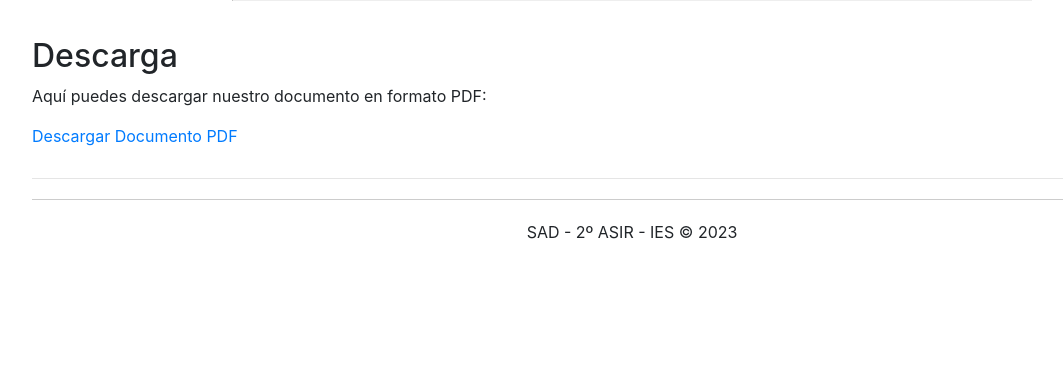
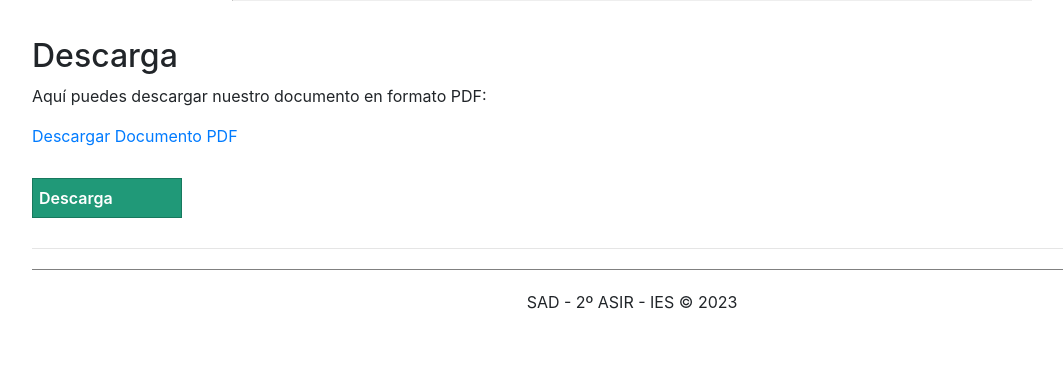
Before and after one commit to ICV-23-24/proyecto-criptografia-python-grupo1, a Flask app: page /doc/ in a window 1280 px wide. Shown: the part 995-1385 px from the top of the page, without its empty margins (8-1071 px from the left). Before the commit the page ends 1234 px from the top, so only its background shows below. Run offline with Flask 2, Linux system fonts and the light colour scheme; some libraries are stand-ins or nearby versions.

Commit message:
multiples cambios

```diff
--- a/static/site.css
+++ b/static/site.css
@@ -1,3 +1,76 @@
+section.descarga .button  {
+    position: relative;
+    width: 150px;
+    height: 40px;
+    cursor: pointer;
+    display: flex;
+    align-items: center;
+    border: 1px solid #17795E;
+    background-color: #209978;
+    overflow: hidden;
+  }
+
+  section.descarga .button, .button__icon, .button__text {
+    transition: all 0.3s;
+    -webkit-transition: all 0.3s;
+    -moz-transition: all 0.3s;
+    -ms-transition: all 0.3s;
+    -o-transition: all 0.3s;
+}
+
+section.descarga .button .button__text {
+    transform: translateX(22px);
+    color: #fff;
+    font-weight: 600;
+    -webkit-transform: translateX(22px);
+    -moz-transform: translateX(22px);
+    -ms-transform: translateX(22px);
+    -o-transform: translateX(22px);
+}
+
+section.descarga .button .button__icon {
+    position: absolute;
+    transform: translateX(109px);
+    height: 100%;
+    width: 39px;
+    background-color: #17795E;
+    display: flex;
+    align-items: center;
+    justify-content: center;
+    -webkit-transform: translateX(109px);
+    -moz-transform: translateX(109px);
+    -ms-transform: translateX(109px);
+    -o-transform: translateX(109px);
+}
+
+section.descarga .button .svg {
+    width: 20px;
+    fill: #fff;
+  }
+
+  section.descarga .button:hover {
+    background: #17795E;
+  }
+
+  section.descarga .button:hover .button__text {
+    color: transparent;
+  }
+
+  section.descarga .button:hover .button__icon {
+    width: 148px;
+    transform: translateX(0);
+  }
+
+  section.descarga .button:active .button__icon {
+    background-color: #146c54;
+  }
+
+  section.descarga .button:active {
+    border: 1px solid #146c54;
+  }
+
+
+
 .message {
     font-weight: 600;
     color: blue;
@@ -35,7 +108,7 @@ footer {
     text-align: center;
     padding: 20px;
     margin-top: 20px;
-    border-top: 1px solid #ccc;
+    border-top: 1px solid gray;
 }
 
 .container {
@@ -43,14 +116,16 @@ footer {
     justify-content: space-around;
     flex-wrap: wrap;
     margin: 20px;
+    background-color: gray;
 }
 
  .card {
-    border: 1px solid #ddd;
+    border: 1px solid gray;
     border-radius: 5px;
     padding: 20px;
     margin: 10px;
     width: 300px;
+    background-color: gray;
 }
 
  .card h2 {
@@ -60,6 +135,7 @@ footer {
 .container {
     margin: 10px;
     text-align: left; /* Centrar los elementos dentro del contenedor */
+    background-color: gray;
 }
 
 /* .card-container {
@@ -105,16 +181,19 @@ background-color: greenyellow;
 .card-container {
     display: flex;
     justify-content: space-around;
+    background-color: gray;
     flex-wrap: wrap;
+
 }
 
-.card {
+/* .card {
     border: 1px solid #ddd;
     border-radius: 5px;
     padding: 20px;
     margin: 10px;
-    width: 300px; /* O el ancho deseado para cada tarjeta */
-}
+    width: 300px; /* O el ancho deseado para cada tarjeta
+    background-color: blue;}
+     */
 
 body {
     font-family: 'Arial', sans-serif;
@@ -153,3 +232,12 @@ h1, h2 {
     max-width: 800px; /* Ajusta el ancho máximo según tus necesidades */
     margin: 20px auto; /* Centra el contenedor del PDF */
 }
+
+#textoOculto {
+    list-style: none;
+    padding: 0;
+    margin: 0;
+}
+
+
+/* deecarga */
--- a/templates/doc.html
+++ b/templates/doc.html
@@ -21,4 +21,14 @@ Documentación
     <a href="../static/PROYECTO CRIPTOGRAFICO22.pdf" target="_blank">Descargar Documento PDF</a>
 </section>
 
+<section class="descarga">
+<button class="button" type="button">
+    <a href="../static/PROYECTO CRIPTOGRAFICO22.pdf">
+    <span class="button__text">Descarga</span>
+    <a href="../static/PROYECTO CRIPTOGRAFICO22.pdf">
+    <span class="button__icon"><svg xmlns="http://www.w3.org/2000/svg" viewBox="0 0 35 35" id="bdd05811-e15d-428c-bb53-8661459f9307" data-name="Layer 2" class="svg"><path d="M17.5,22.131a1.249,1.249,0,0,1-1.25-1.25V2.187a1.25,1.25,0,0,1,2.5,0V20.881A1.25,1.25,0,0,1,17.5,22.131Z"></path><path d="M17.5,22.693a3.189,3.189,0,0,1-2.262-.936L8.487,15.006a1.249,1.249,0,0,1,1.767-1.767l6.751,6.751a.7.7,0,0,0,.99,0l6.751-6.751a1.25,1.25,0,0,1,1.768,1.767l-6.752,6.751A3.191,3.191,0,0,1,17.5,22.693Z"></path><path d="M31.436,34.063H3.564A3.318,3.318,0,0,1,.25,30.749V22.011a1.25,1.25,0,0,1,2.5,0v8.738a.815.815,0,0,0,.814.814H31.436a.815.815,0,0,0,.814-.814V22.011a1.25,1.25,0,1,1,2.5,0v8.738A3.318,3.318,0,0,1,31.436,34.063Z"></path></svg></span></a>
+  </button>
+  </section>
+
+
 {% endblock %}
```
Also changed, not shown: templates/about.html (+21 -11 lines).
